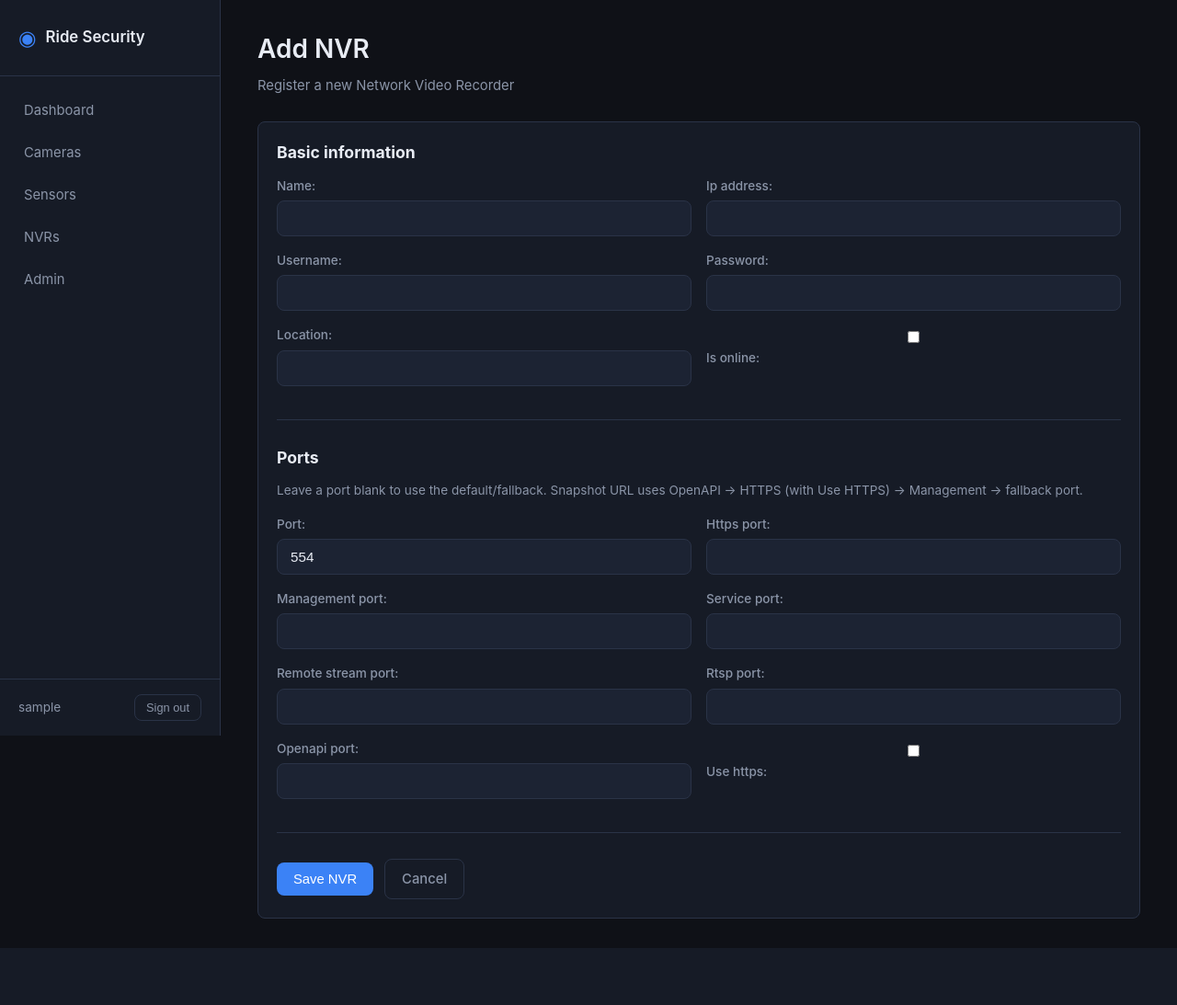
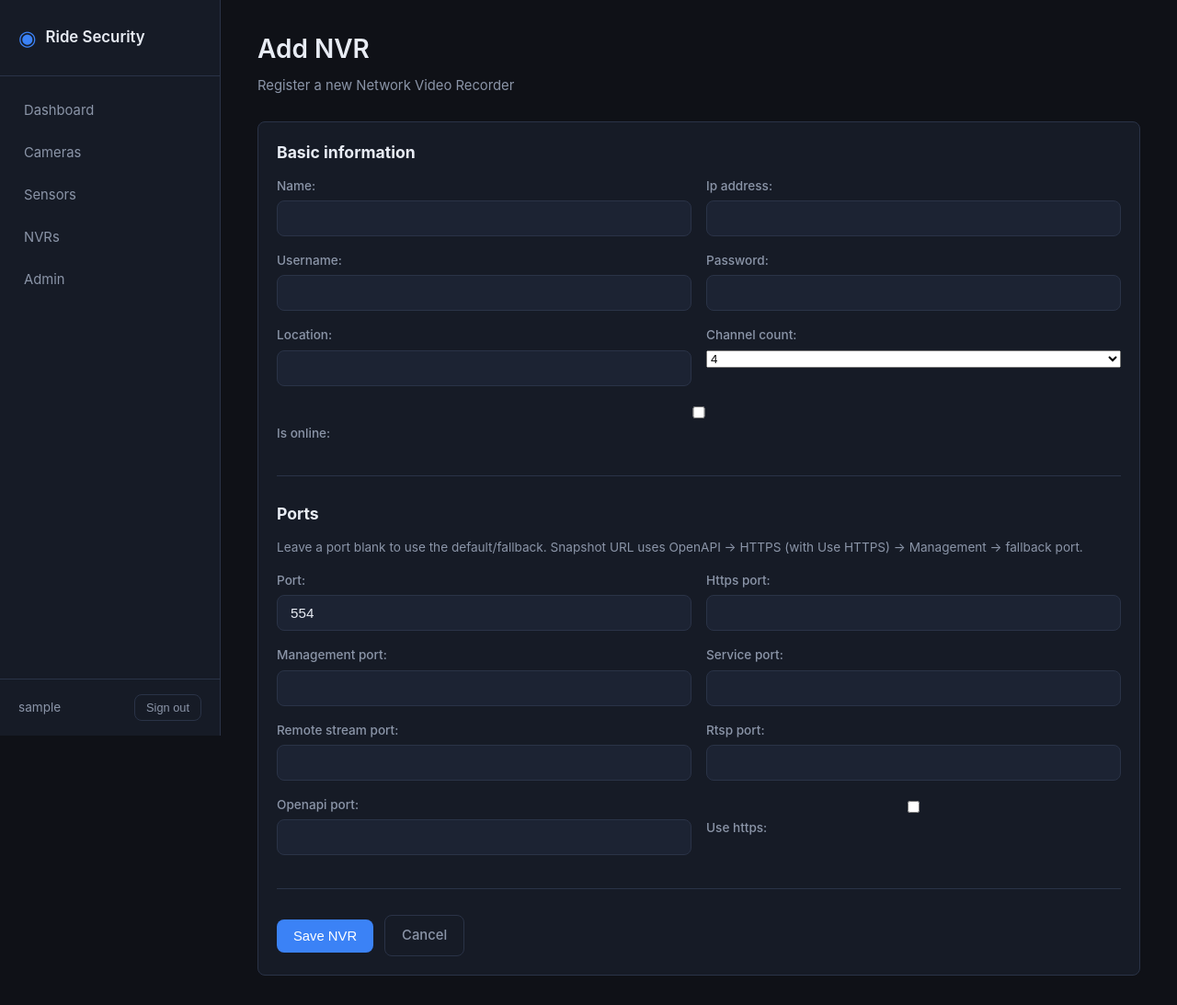
Before and after one commit to KeythKazumi/ride-security, a Django app: page /devices/nvrs/add/ in a window 1280 px wide. Shown: the whole page at 92% size. Before the commit the page ends 1031 px from the top, so only its background shows below. Run offline with Django 5.2, Linux system fonts and the light colour scheme; the visitor is signed in with stand-in values (Sample User, id 1).

Commit message:
Fix the channels settings

```diff
--- a/devices/admin.py
+++ b/devices/admin.py
@@ -10,7 +10,7 @@ class NVRAdmin(admin.ModelAdmin):
     search_fields = ("name", "ip_address", "location")
     fieldsets = (
         (None, {
-            "fields": ("name", "ip_address", "location", "username", "password", "is_online"),
+            "fields": ("name", "ip_address", "channel_count", "location", "username", "password", "is_online"),
         }),
         ("Ports", {
             "fields": ("port", "https_port", "management_port", "service_port", "remote_stream_port", "rtsp_port", "openapi_port", "use_https"),
--- a/devices/forms.py
+++ b/devices/forms.py
@@ -11,6 +11,7 @@ class NVRForm(forms.ModelForm):
         fields = [
             "name",
             "ip_address",
+            "channel_count",
             "location",
             "username",
             "password",
@@ -31,6 +32,27 @@ class NVRForm(forms.ModelForm):
 
 class CameraForm(forms.ModelForm):
     """Form for adding or editing a camera from the frontend."""
+
+    channel = forms.TypedChoiceField(
+        coerce=int,
+        label="Channel",
+        help_text="Select the channel on the parent NVR.",
+    )
+
+    def __init__(self, *args, **kwargs):
+        super().__init__(*args, **kwargs)
+        nvr = None
+
+        if self.data.get("nvr"):
+            try:
+                nvr = NVR.objects.get(pk=self.data["nvr"])
+            except (NVR.DoesNotExist, ValueError):
+                nvr = None
+        elif self.instance and self.instance.pk and self.instance.nvr_id:
+            nvr = self.instance.nvr
+
+        max_channels = nvr.channel_count if nvr else 16
+        self.fields["channel"].choices = [(i, str(i)) for i in range(1, max_channels + 1)]
 
     class Meta:
         model = Camera
--- a/devices/models.py
+++ b/devices/models.py
@@ -6,6 +6,11 @@ class NVR(models.Model):
 
     name = models.CharField(max_length=100)
     ip_address = models.GenericIPAddressField()
+    channel_count = models.PositiveIntegerField(
+        default=4,
+        choices=[(4, "4"), (8, "8"), (10, "10"), (16, "16")],
+        help_text="Number of channels available on this NVR.",
+    )
     port = models.PositiveIntegerField(default=554, help_text="Legacy / fallback port.")
     https_port = models.PositiveIntegerField(null=True, blank=True, help_text="HTTPS web port, often 443.")
     service_port = models.PositiveIntegerField(null=True, blank=True, help_text="Cloud / service port.")
--- a/templates/devices/nvr_form.html
+++ b/templates/devices/nvr_form.html
@@ -24,6 +24,9 @@
             </div>
             <div class="form-row">
                 <div class="form-group">{{ form.location.label_tag }} {{ form.location }}</div>
+                <div class="form-group">{{ form.channel_count.label_tag }} {{ form.channel_count }}</div>
+            </div>
+            <div class="form-row">
                 <div class="form-group checkbox">{{ form.is_online }} {{ form.is_online.label_tag }}</div>
             </div>
         </div>
```
Also changed, not shown: devices/migrations/0005_nvr_channel_count.py (added).
